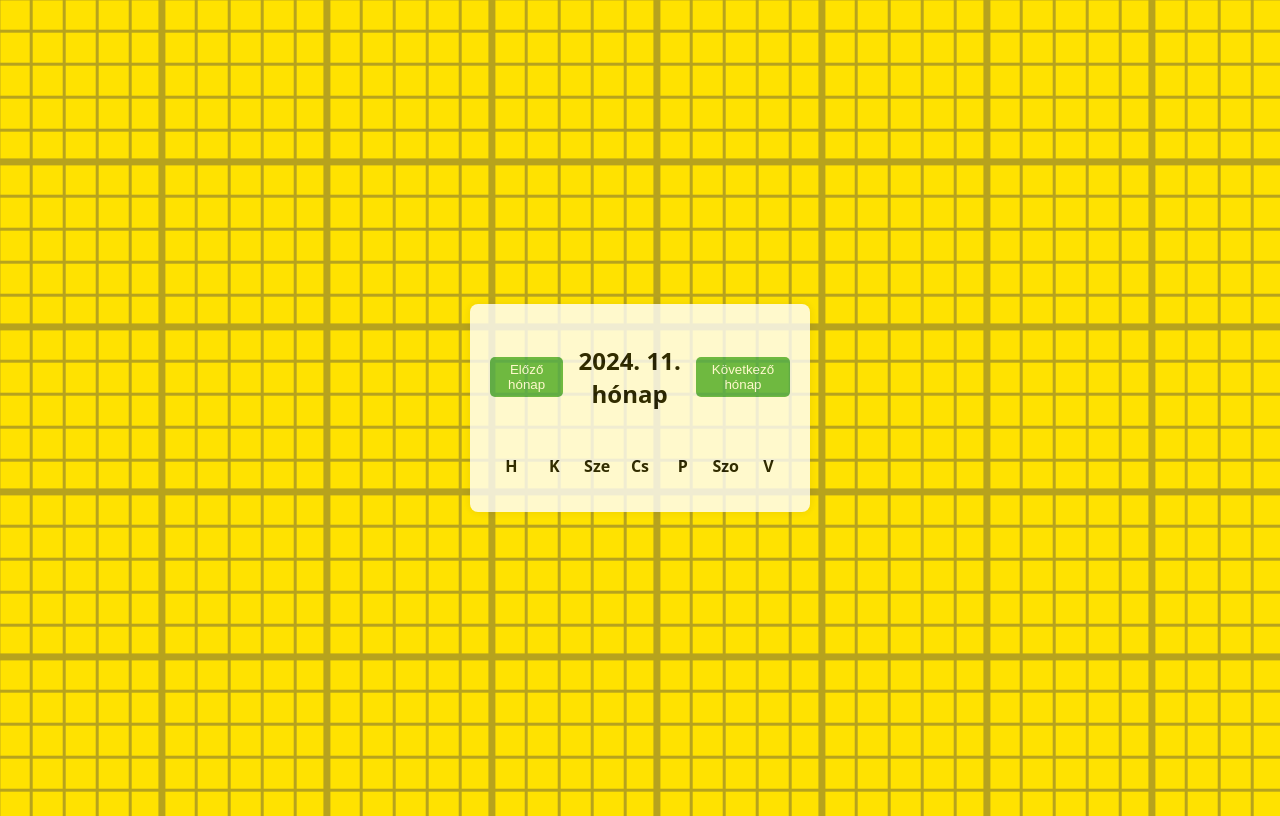
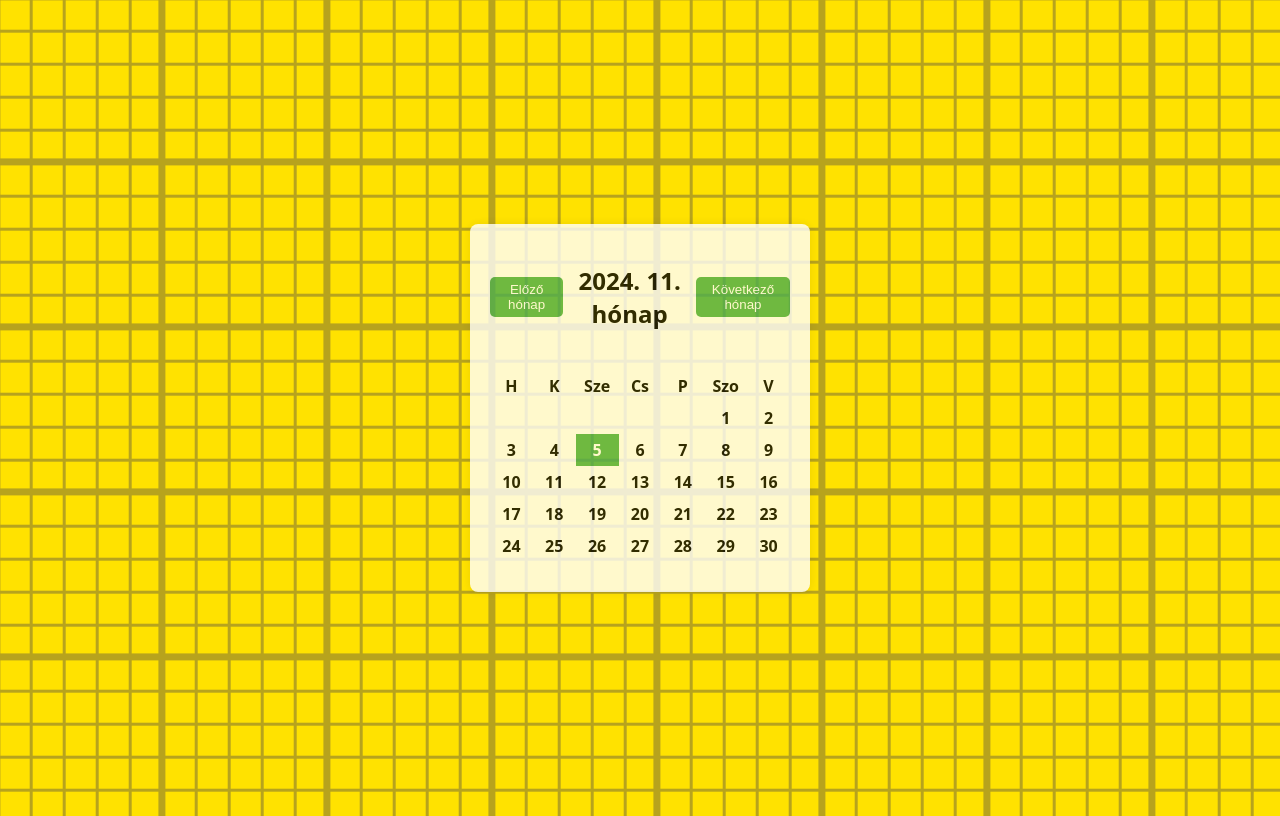
Before and after one commit to DzsozefByte/esemenynaptar, a plain HTML site: page index.html in a window 1280 px wide. Drawn offline with Linux system fonts and the light colour scheme.

Commit message:
3. Ütem

```diff
--- a/index.css
+++ b/index.css
@@ -54,3 +54,11 @@ h2 {
     padding: 5px;
     text-align: center;
 }
+
+
+.aktualis-nap {
+    background-color: #4CAF50;
+    color: white;
+    font-weight: bold;
+    padding: 5px;
+}
--- a/index.js
+++ b/index.js
@@ -0,0 +1,58 @@
+
+const evHonapElem = document.getElementById("ev_honap");
+const elozoGomb = document.getElementById("elozo");
+const kovetkezoGomb = document.getElementById("kovetkezo");
+const napokRacs = document.querySelector(".napok");
+
+let aktualisDatum = new Date();
+
+
+function Naptar(month, year) {
+
+    napokRacs.innerHTML = `
+        <div>H</div>
+        <div>K</div>
+        <div>Sze</div>
+        <div>Cs</div>
+        <div>P</div>
+        <div>Szo</div>
+        <div>V</div>
+    `;
+
+
+    const honap_elsonap = new Date(year, month, 1);
+    const legutobb = new Date(year, month + 1, 0);
+
+
+    const mennyi_nap = legutobb.getDate();
+
+    const nap_start = honap_elsonap.getDay();
+
+    for (let i = 0; i < nap_start; i++) {
+        napokRacs.innerHTML += `<div></div>`;
+    }
+
+
+    for (let day = 1; day <= mennyi_nap; day++) {
+        const nap = (day === aktualisDatum.getDate() && month === aktualisDatum.getMonth() && year === aktualisDatum.getFullYear()) ? "aktualis-nap" : "";
+        napokRacs.innerHTML += `<div class="${nap}">${day}</div>`;
+    }
+
+
+    evHonapElem.innerText = `${year}. ${month + 1}. hónap`;
+}
+
+
+Naptar(aktualisDatum.getMonth(), aktualisDatum.getFullYear());
+
+
+elozoGomb.addEventListener("click", () => {
+    aktualisDatum.setMonth(aktualisDatum.getMonth() - 1);
+    Naptar(aktualisDatum.getMonth(), aktualisDatum.getFullYear());
+});
+
+
+kovetkezoGomb.addEventListener("click", () => {
+    aktualisDatum.setMonth(aktualisDatum.getMonth() + 1);
+    Naptar(aktualisDatum.getMonth(), aktualisDatum.getFullYear());
+});
```
